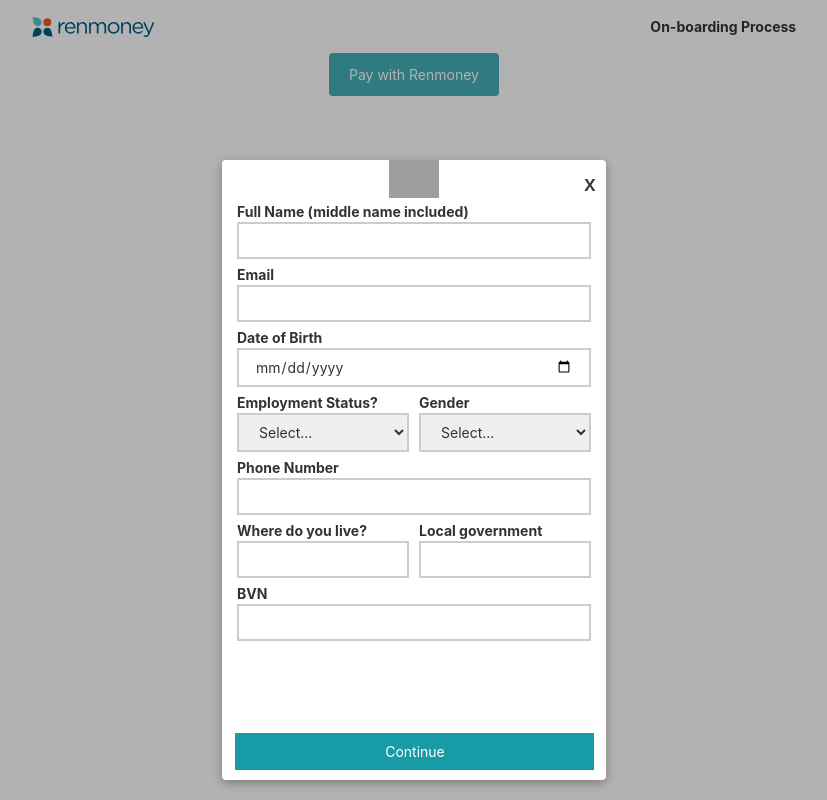
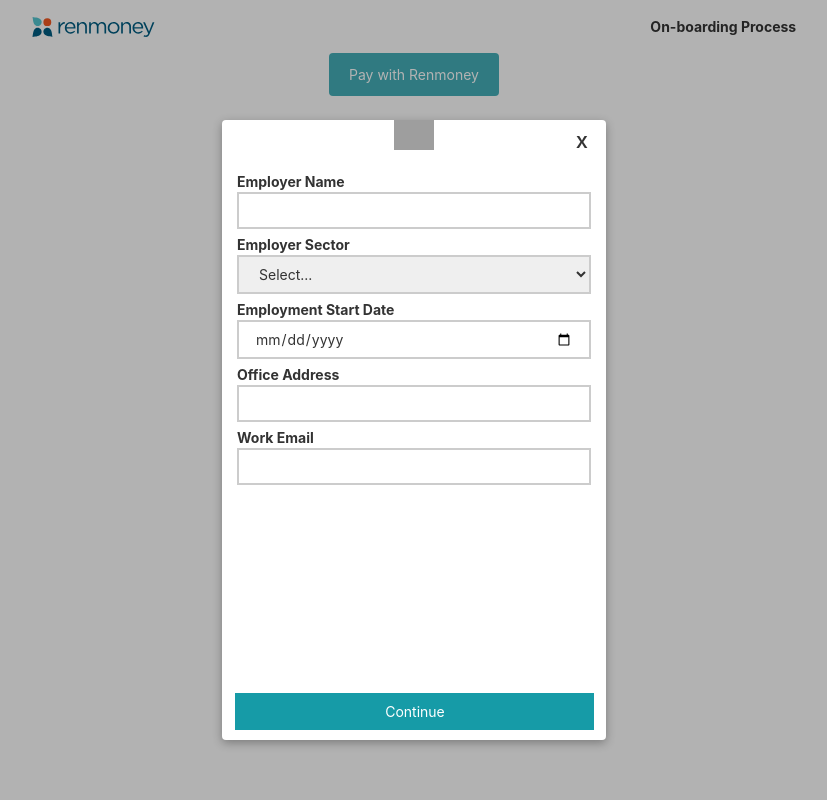
Before and after one commit to samuelkurdz/onboarding-widget, an Angular app: page / in a window 1280 px wide. Both pictures are taken after a click on the button "Pay with Renmoney". Shown: the whole page, without its empty margins (226-1053 px from the left). Built offline with nearby package versions, Linux system fonts and the light colour scheme; grey boxes are pictures that could not be loaded.

Commit message:
divide forms into sections and intiate forms

```diff
--- a/src/app/app.module.ts
+++ b/src/app/app.module.ts
@@ -4,6 +4,7 @@ import { NgModule } from '@angular/core';
 import { AppRoutingModule } from './app-routing.module';
 import { AppComponent } from './app.component';
 import { ModalComponent } from './components/modal/modal.component';
+import {FormsModule, ReactiveFormsModule} from '@angular/forms';
 
 @NgModule({
   declarations: [
@@ -12,7 +13,9 @@ import { ModalComponent } from './components/modal/modal.component';
   ],
   imports: [
     BrowserModule,
-    AppRoutingModule
+    AppRoutingModule,
+    FormsModule,
+    ReactiveFormsModule,
   ],
   providers: [],
   bootstrap: [AppComponent]
--- a/src/app/components/modal/modal.component.html
+++ b/src/app/components/modal/modal.component.html
@@ -9,57 +9,136 @@
     <div class="modal-body">
       <div class="modal-form">
         <form>
-          <div class="form-group">
-            <label for="name">Full Name (middle name included)</label>
-            <input type="text" name="name" id="name">
-          </div>
-          <div class="form-group">
-            <label for="email">Email</label>
-            <input type="email" name="email" id="email">
-          </div>
-          <div class="form-group">
-            <label for="DOB">Date of Birth</label>
-            <input type="date" name="DOB" id="DOB">
-          </div>
-          <div class="flex-form-group">
+          <section class="employment-details">
             <div class="form-group">
-              <label for="employment">Employment Status?</label>
-              <select name="employment" id="employment">
+              <label for="employer">Employer Name</label>
+              <input type="text" name="employer" id="employer">
+            </div>
+            <div class="form-group">
+              <label for="employerSector">Employer Sector</label>
+              <select name="employerSector" id="employerSector">
                 <option selected>Select...</option>
-                <option value="employed">Employed</option>
-                <option value="self-employed">Self Employed</option>
+                <option value="finance">Finance</option>
+                <option value="charity">Charity</option>
+                <option value="tech">Tech</option>
+                <option value="agriculture">Agriculture</option>
+                <option value="education">Education</option>
               </select>
             </div>
             <div class="form-group">
-              <label for="gender">Gender</label>
-              <select name="gender" id="gender">
-                <option selected>Select...</option>
-                <option value="male">Male</option>
-                <option value="female">Female</option>
-              </select>
-            </div>
-          </div>
-          <div class="form-group">
-            <label for="phone">Phone Number</label>
-            <input type="number" name="phone" id="phone">
-          </div>
-          <div class="flex-form-group">
-            <div class="form-group">
-              <label for="state">Where do you live?</label>
-              <input type="number" name="state" id="state">
+              <label for="employmentDate">Employment Start Date</label>
+              <input type="date" name="employmentDate" id="employmentDate">
             </div>
             <div class="form-group">
-              <label for="lga">Local government</label>
-              <input type="number" name="lga" id="lga">
+              <label for="officeAddress">Office Address</label>
+              <input type="text" name="officeAddress" id="officeAddress">
             </div>
-          </div>
-          <div class="form-group">
-            <label for="bvn">BVN</label>
-            <input type="number" name="bvn" id="bvn">
-          </div>
+            <div class="form-group">
+              <label for="workEmail">Work Email</label>
+              <input type="email" name="workEmail" id="workEmail">
+            </div>
+          </section>
           <button class="continue-button">Continue</button>
         </form>
       </div>
     </div>
   </div>
 </div>
+
+<!--<section class="eligibility-check">-->
+<!--  <div class="form-group">-->
+<!--    <label for="name">Full Name (middle name included)</label>-->
+<!--    <input type="text" name="name" id="name">-->
+<!--  </div>-->
+<!--  <div class="form-group">-->
+<!--    <label for="email">Email</label>-->
+<!--    <input type="email" name="email" id="email">-->
+<!--  </div>-->
+<!--  <div class="form-group">-->
+<!--    <label for="DOB">Date of Birth</label>-->
+<!--    <input type="date" name="DOB" id="DOB">-->
+<!--  </div>-->
+<!--  <div class="flex-form-group">-->
+<!--    <div class="form-group">-->
+<!--      <label for="employmentState">Employment Status?</label>-->
+<!--      <select name="employmentState" id="employmentState">-->
+<!--        <option selected>Select...</option>-->
+<!--        <option value="employed">Employed</option>-->
+<!--        <option value="self-employed">Self Employed</option>-->
+<!--      </select>-->
+<!--    </div>-->
+<!--    <div class="form-group">-->
+<!--      <label for="gender">Gender</label>-->
+<!--      <select name="gender" id="gender">-->
+<!--        <option selected>Select...</option>-->
+<!--        <option value="male">Male</option>-->
+<!--        <option value="female">Female</option>-->
+<!--      </select>-->
+<!--    </div>-->
+<!--  </div>-->
+<!--  <div class="form-group">-->
+<!--    <label for="phone">Phone Number</label>-->
+<!--    <input type="number" name="phone" id="phone">-->
+<!--  </div>-->
+<!--  <div class="flex-form-group">-->
+<!--    <div class="form-group">-->
+<!--      <label for="state">Where do you live?</label>-->
+<!--      <select name="state" id="state">-->
+<!--        <option selected>Select...</option>-->
+<!--        <ng-container *ngFor="let state of statesInNigeria">-->
+<!--          <option [value]="state.state">{{state.state}}</option>-->
+<!--        </ng-container>-->
+<!--      </select>-->
+<!--    </div>-->
+<!--    <div class="form-group">-->
+<!--      <label for="lga">Local Government</label>-->
+<!--      <select name="lga" id="lga">-->
+<!--        <option selected>Select...</option>-->
+<!--        <ng-container *ngFor="let state of statesInNigeria">-->
+<!--          <option [value]="state.state">{{state.state}}</option>-->
+<!--        </ng-container>-->
+<!--      </select>-->
+<!--    </div>-->
+<!--  </div>-->
+<!--  <div class="form-group">-->
+<!--    <label for="bvn">BVN</label>-->
+<!--    <input type="number" name="bvn" id="bvn">-->
+<!--  </div>-->
+<!--</section>-->
+
+<!--<section class="personal-details">-->
+<!--  <div class="form-group">-->
+<!--    <label for="residentialStatus">Residential Status</label>-->
+<!--    <select name="residentialStatus" id="residentialStatus">-->
+<!--      <option selected>Select...</option>-->
+<!--      <option value="owner">Owner</option>-->
+<!--      <option value="renting">Renting</option>-->
+<!--    </select>-->
+<!--  </div>-->
+<!--  <div class="form-group">-->
+<!--    <label for="residentialAddress">Residential Address</label>-->
+<!--    <input type="text" name="residentialAddress" id="residentialAddress">-->
+<!--  </div>-->
+<!--  <div class="form-group">-->
+<!--    <label for="residentialDate">Date Moved In</label>-->
+<!--    <input type="date" name="residentialDate" id="residentialDate">-->
+<!--  </div>-->
+<!--  <div class="form-group">-->
+<!--    <label for="maritalStatus">Marital Status</label>-->
+<!--    <select name="maritalStatus" id="maritalStatus">-->
+<!--      <option selected>Select...</option>-->
+<!--      <option value="single">Single</option>-->
+<!--      <option value="married">Married</option>-->
+<!--    </select>-->
+<!--  </div>-->
+<!--  <div class="form-group">-->
+<!--    <label for="educationLevel">Level of education</label>-->
+<!--    <select name="educationLevel" id="educationLevel">-->
+<!--      <option selected>Select...</option>-->
+<!--      <option value="primary">Primary</option>-->
+<!--      <option value="secondary">Secondary</option>-->
+<!--      <option value="graduate">Graduate</option>-->
+<!--      <option value="post-graduate">Post-Graduate</option>-->
+<!--    </select>-->
+<!--  </div>-->
+<!--</section>-->
--- a/src/app/components/modal/modal.component.scss
+++ b/src/app/components/modal/modal.component.scss
@@ -2,7 +2,7 @@
 .modal {
   transition: opacity 0.3s;
   position: absolute;
-  top: 20%;
+  top: 15%;
   left: 0;
   right: 0;
   max-width: 384px;
@@ -43,12 +43,12 @@
 
   #renmoney-widget-logo {
     align-self: center;
-    width: 50px;
+    width: 40px;
   }
   .modal-close-btn {
     position: absolute;
-    right: 10px;
-    top: 10px;
+    right: 18px;
+    top: 7px;
     border: none;
     background: transparent;
     outline: none;
@@ -82,6 +82,10 @@
   //    }
   //  }
   //}
+
+  .modal-body {
+    margin-top: 18px;
+  }
 }
 
 .modal-form {
--- a/src/app/components/modal/modal.component.ts
+++ b/src/app/components/modal/modal.component.ts
@@ -1,4 +1,7 @@
 import {Component, EventEmitter, OnInit, Output} from '@angular/core';
+import {State} from '../../models/state.model';
+import Nigeria from '../../utils/states-data';
+import {FormBuilder, FormGroup, Validators} from '@angular/forms';
 
 @Component({
   selector: 'renmoney-modal',
@@ -7,10 +10,59 @@ import {Component, EventEmitter, OnInit, Output} from '@angular/core';
 })
 export class ModalComponent implements OnInit {
   @Output() closeModal = new EventEmitter<boolean>();
+  eligibilityForm: FormGroup;
+  personalForm: FormGroup;
+  employerForm: FormGroup;
 
-  constructor() { }
+  statesInNigeria: State[];
+  constructor(
+    private formBuilder: FormBuilder
+  ) {
+    this.statesInNigeria = Nigeria;
+  }
 
   ngOnInit(): void {
+    this.initiateForms();
+  }
+
+  initiateForms(): void {
+    this.initiateEligibilityForm();
+    this.initiatePersonalForm();
+    this.initiateEmployerForm();
+  }
+
+  initiateEligibilityForm(): void {
+    this.eligibilityForm = this.formBuilder.group({
+      name: [null, Validators.required],
+      email: [null, Validators.required],
+      DOB: [null, Validators.required],
+      employmentState: [null, Validators.required],
+      gender: [null, Validators.required],
+      phone: [null, Validators.required],
+      state: [null, Validators.required],
+      lga: [null, Validators.required],
+      bvn: [null, Validators.required],
+    });
+  }
+
+  initiatePersonalForm(): void {
+    this.personalForm = this.formBuilder.group({
+      residentialStatus: [null, Validators.required],
+      residentialAddress: [null, Validators.required],
+      residentialDate: [null, Validators.required],
+      maritalStatus: [null, Validators.required],
+      educationLevel: [null, Validators.required],
+    });
+  }
+
+  initiateEmployerForm(): void {
+    this.employerForm = this.formBuilder.group({
+      employer: [null, Validators.required],
+      employerSector: [null, Validators.required],
+      employmentDate: [null, Validators.required],
+      officeAddress: [null, Validators.required],
+      workEmail: [null, Validators.required],
+    });
   }
 
   toggleModalState(): void {
--- /dev/null
+++ b/src/app/models/state.model.ts
@@ -0,0 +1,4 @@
+export interface State {
+  state: string;
+  lgas: string[];
+}
--- a/src/app/utils/states-data.ts
+++ b/src/app/utils/states-data.ts
@@ -1,4 +1,6 @@
-const nigeria = [
+import {State} from '../models/state.model';
+
+const Nigeria: State[] = [
   {
     state: 'Abia',
     lgas: [
@@ -346,7 +348,7 @@ const nigeria = [
     ]
   },
   {
-    state: 'Federal Capital Territory',
+    state: 'FCT',
     lgas: [
       'Abuja',
       'Kwali',
@@ -959,3 +961,5 @@ const nigeria = [
     ]
   }
 ];
+
+export default Nigeria;
```
